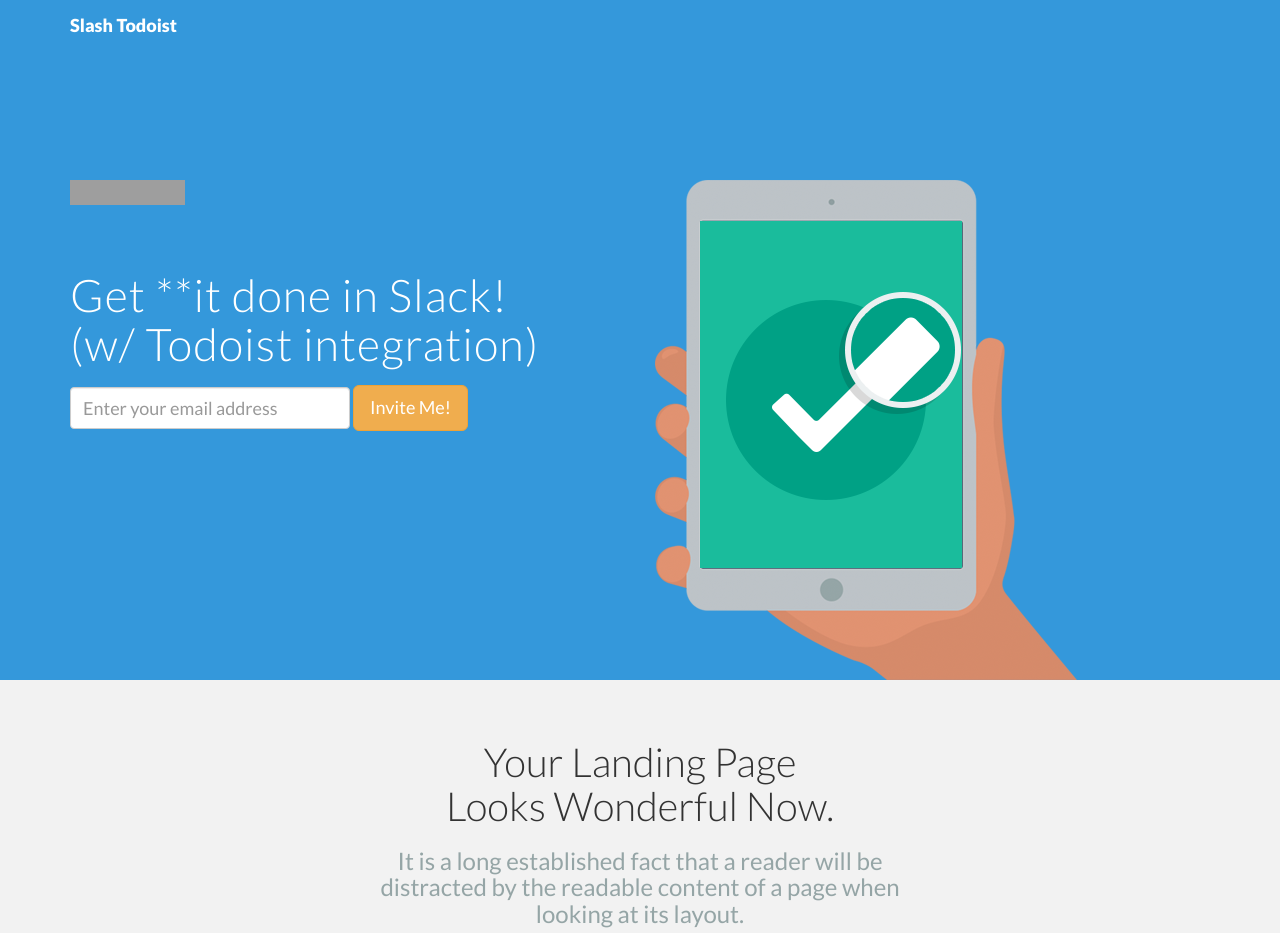
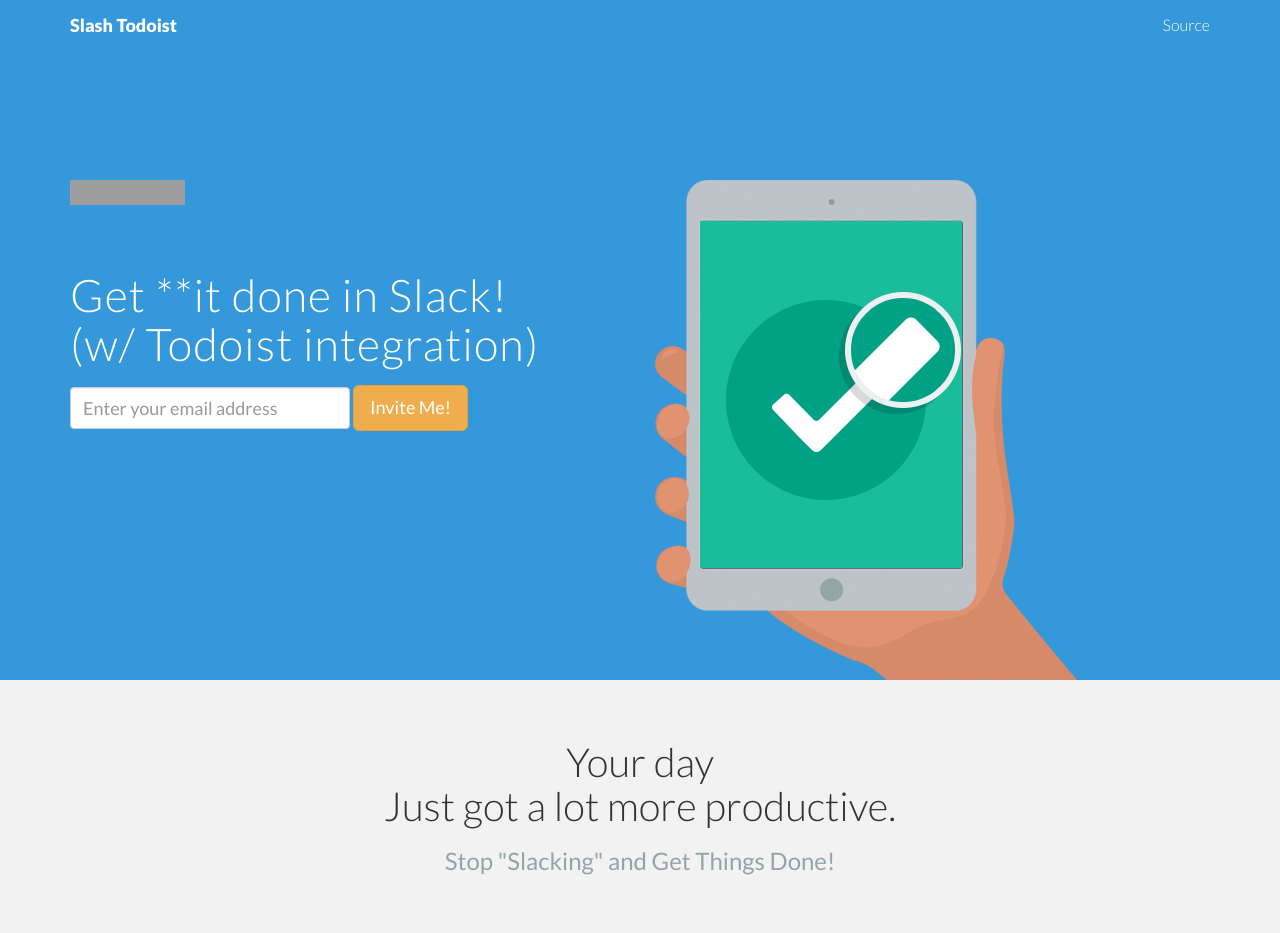
Before and after one commit to nko5/hicapacity, a website: page public/index.html in a window 1280 px wide. Shown: the top 933 px of the page. Drawn offline with nearby package versions, Linux system fonts and the light colour scheme; grey boxes are pictures that could not be loaded.

Commit message:
Added more copy

```diff
--- a/public/index.html
+++ b/public/index.html
@@ -39,6 +39,11 @@
           </button>
           <a class="navbar-brand" href="#"><b>Slash Todoist</b></a>
         </div>
+        <div class="navbar-collapse collapse">
+          <ul class="nav navbar-nav navbar-right">
+            <li><a href="https://github.com/nko5/hicapacity">Source</a></li>
+          </ul>
+        </div><!--/.nav-collapse -->
       </div>
     </div>
 
@@ -67,8 +72,8 @@
 	<div class="container">
 		<div class="row mt centered">
 			<div class="col-lg-6 col-lg-offset-3">
-				<h1>Your Landing Page<br/>Looks Wonderful Now.</h1>
-				<h3>It is a long established fact that a reader will be distracted by the readable content of a page when looking at its layout.</h3>
+				<h1>Your day<br/>Just got a lot more productive.</h1>
+                <h3>Stop "Slacking" and Get Things Done!</h3>
 			</div>
 		</div><!-- /row -->
 
```
